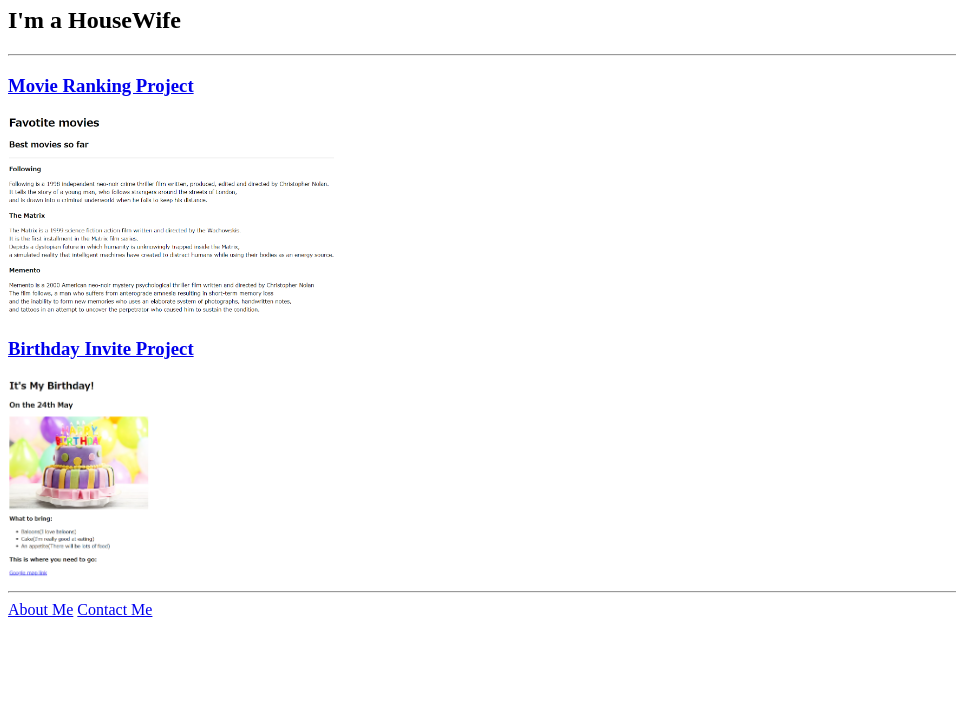
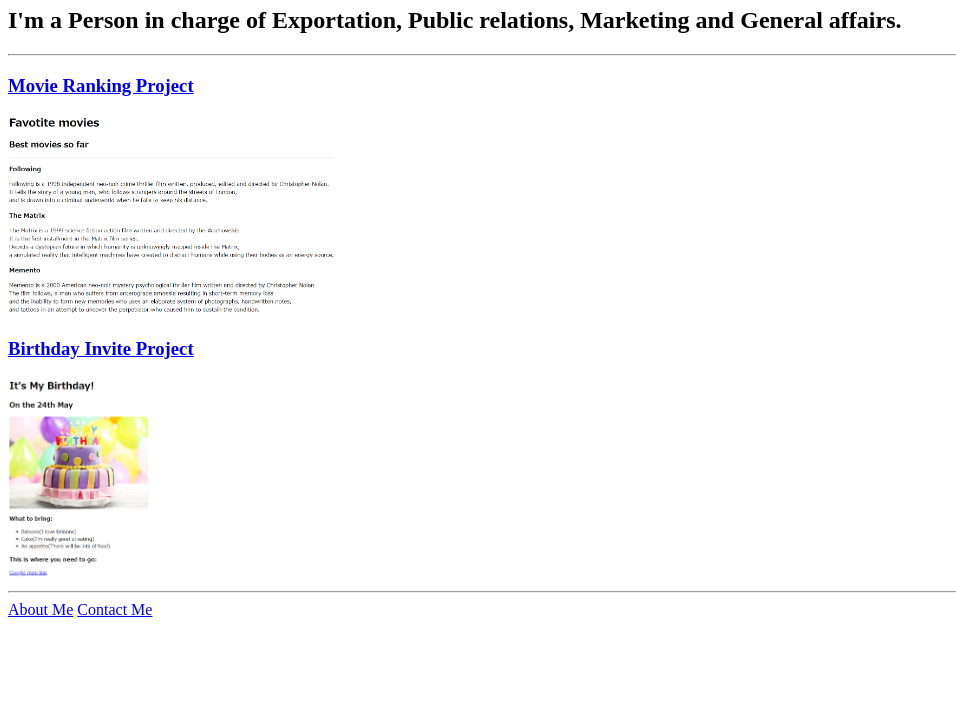
Before and after one commit to eiko-k/Porfolio-Project, a plain HTML site: page index.html in a window 1280 px wide. Shown: the part 73-800 px from the top of the page, without its empty margins (0-956 px from the left). Drawn offline with Linux system fonts and the light colour scheme.

Commit message:
Update index.html

```diff
--- a/index.html
+++ b/index.html
@@ -12,7 +12,7 @@
     <!-- TODO 3: Take screenshots of your project previews and add the images to the images folder -->
     <!-- TODO 4: Add titles/subtitles etc. -->
     <h1>Eiko KONNO's Portfolio</h1>
-    <h2>I'm a HouseWife</h2>
+    <h2>I'm a Person in charge of Exportation, Public relations, Marketing and General affairs.</h2>
     <hr />
     <!-- TODO 5: Add a link to the project pages -->
     <h3><a href="./public/movie-ranking.html">Movie Ranking Project</a></h3>
```
